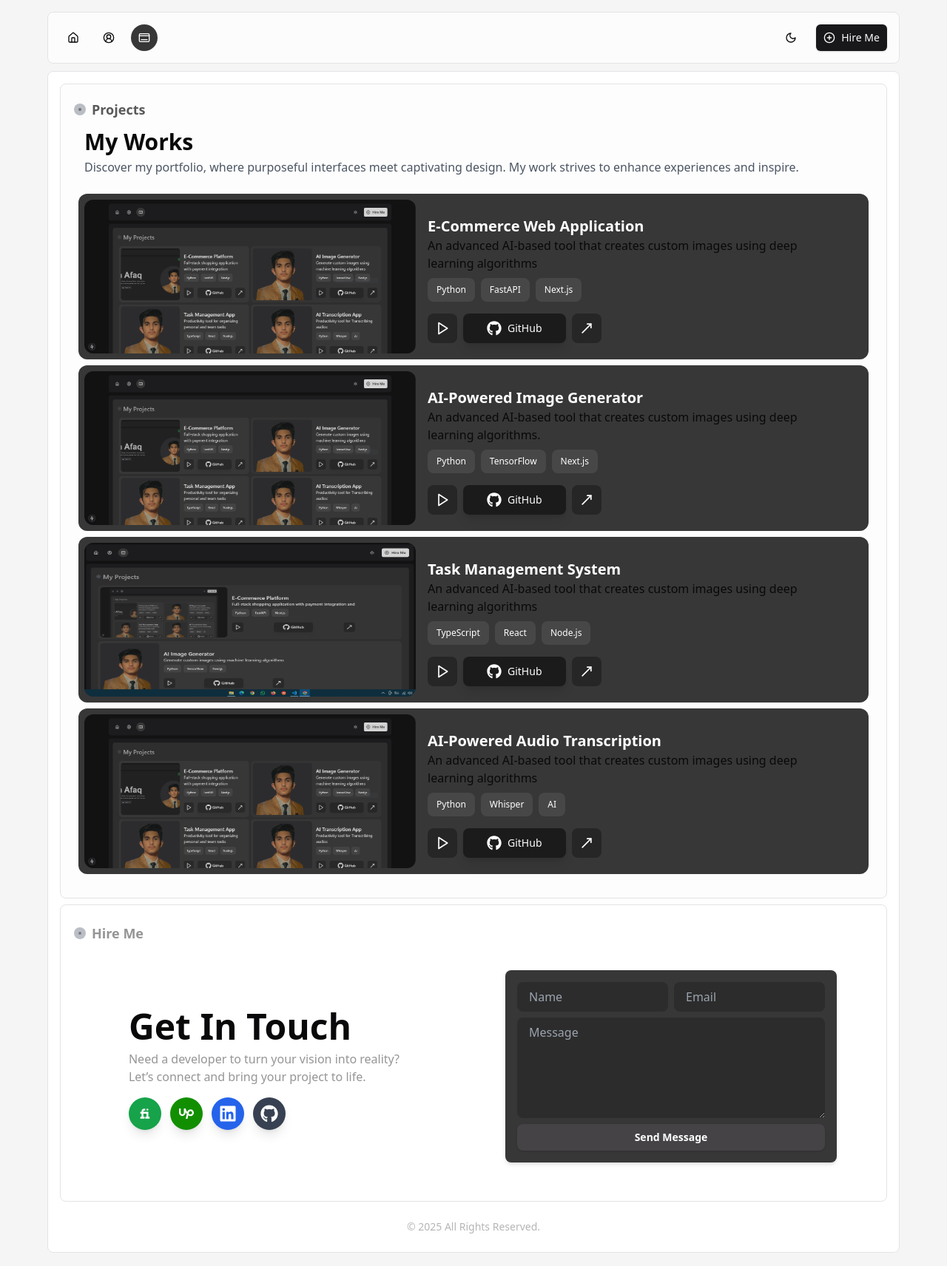
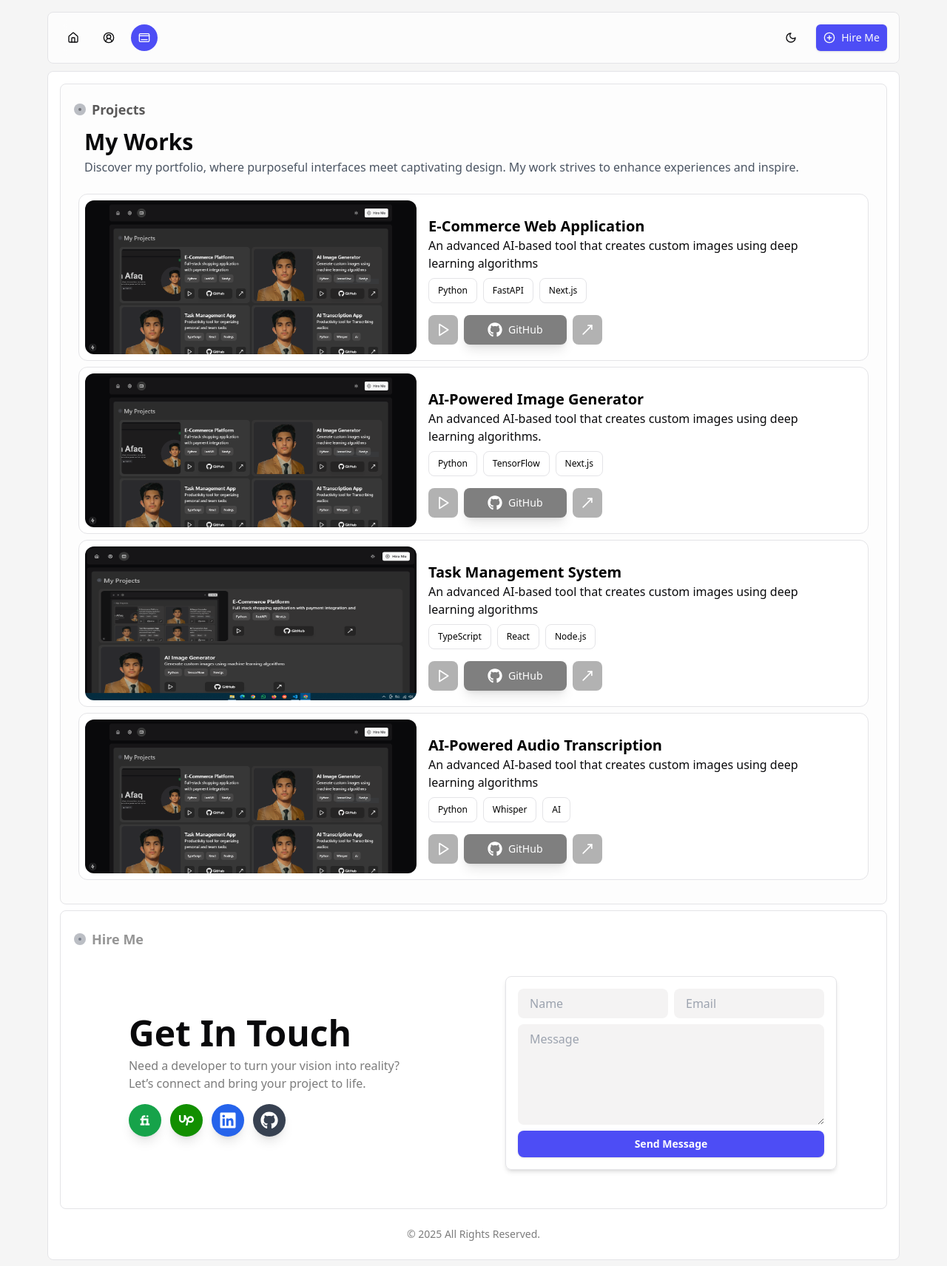
Before and after one commit to mafaqatiq/frontend, a Next.js app: page /projects in a window 1280 px wide. Shown: the whole page at 74% size. Built offline with nearby package versions, Linux system fonts and the light colour scheme.

Commit message:
setup of light thene

```diff
--- a/app/(root)/projects/[id]/page.tsx
+++ b/app/(root)/projects/[id]/page.tsx
@@ -33,7 +33,7 @@ const ProjectPage = () => {
       <section className="skills scroll-mt-24 dark:bg-[#2c2c2c] bg-[#FDFDFD] rounded-lg mt-6 mx-2 lg:mx-0 sm:mx-0 sm:mt-14 lg:mt-0 border">
         <div className="w-full px-6 py-8 text-white">
           <h1 className="text-3xl font-bold mb-4">{title}</h1>
-          <div className="relative w-full mx-auto">
+          <div className="relative w-full h-96 mx-auto">
             {imageUrls.length > 0 ? (
               <>
                 <Image
@@ -41,7 +41,7 @@ const ProjectPage = () => {
                   alt={title}
                   width={800}
                   height={400}
-                  className="w-full h-96 object-cover rounded-xl opacity-80"
+                  className="w-full h-96 object-fill rounded-xl opacity-80"
                 />
                 {imageUrls.length > 1 && (
                   <>
--- a/components/FooterSection.tsx
+++ b/components/FooterSection.tsx
@@ -2,7 +2,7 @@ import React from 'react'
 
 const FooterSection = () => {
   return (
-    <footer className="text-center text-[#b5b5b5] text-sm py-4 my-2 lg:my-0 sm:my-0">
+    <footer className="text-center dark:text-[#b5b5b5] text-[#7c7c7c] text-sm py-4 my-2 lg:my-0 sm:my-0">
       © {new Date().getFullYear()} All Rights Reserved.
     </footer>
   )
--- a/components/HeroScetion.tsx
+++ b/components/HeroScetion.tsx
@@ -124,7 +124,7 @@ const HeroScetion = () => {
               <div className="flex justify-center lg:justify-start sm:justify-start items-center">
                 <div className="flex mt-4   lg:justify-start lg:mx-0 sm:justify-start sm:mx-0">
                   <Button
-                    className="w-28"
+                    className="w-28 dark:bg-white dark:hover:bg-white/90 bg-[#4D4DF5] hover:bg-[#4D4DF5]/90"
                     onClick={() => {
                       const section = document.querySelector(".hire-me");
                       if (section) {
@@ -140,7 +140,7 @@ const HeroScetion = () => {
 
                   <Button
                     variant="secondary"
-                    className="w-30 ml-2 flex items-center justify-center dark:border-none border dark:hover:bg-[#303030] hover:bg-[#ccc8c8]"
+                    className="w-30 ml-2 flex items-center justify-center dark:border-none border dark:hover:bg-[#303030] hover:bg-[#edebeb]"
                     onClick={handleCopyEmail}
                   >
                     {copied ? (
--- a/components/HireMeSection.tsx
+++ b/components/HireMeSection.tsx
@@ -47,7 +47,7 @@ const HireMeSection = () => {
               <h1 className="my-2 text-2xl sm:text-4xl lg:text-5xl font-bold">
                 Get In Touch
               </h1>
-              <div className="hidden sm:hidden lg:block lg:text-base text-sm   sm:mr-6 text-[#959595] dark:text-[#b5b5b5] max-w-2xl mx-auto">
+              <div className="hidden sm:hidden lg:block lg:text-base text-sm   sm:mr-6 text-[#7c7c7c] dark:text-[#b5b5b5] max-w-2xl mx-auto">
                 <p>Need a developer to turn your vision into reality?</p>
                 <p>Let’s connect and bring your project to life.</p>
               </div>
@@ -76,21 +76,21 @@ const HireMeSection = () => {
           transition={{ duration: 0.8, ease: "easeOut" }}
           className="flex-1 flex justify-center  items-center mx-2 sm:mr-6 lg:mr-6  text-sm lg:text-base "
         >
-          <div className="bg-[#373737] hover:shadow-lg lg:p-4 sm:p-4 px-3 py-4 rounded-lg shadow-md w-full max-w-md">
+          <div className="dark:bg-[#373737] border hover:shadow-lg lg:p-4 sm:p-4 px-3 py-4 rounded-lg shadow-md w-full max-w-md">
             <form className="flex flex-col gap-2">
               <div className="flex flex-col sm:flex-row gap-2">
                 <div className="flex flex-col w-full">
                   <input
                     type="text"
                     placeholder="Name"
-                    className="w-full px-4 py-2 bg-[#2c2c2c] text-white rounded-lg focus:bg-[#222222]   focus:outline-none "
+                    className="w-full px-4 py-2 dark:bg-[#2c2c2c] bg-[#f4f3f3] dark:text-white text-black rounded-lg dark:focus:bg-[#222222] focus:bg-[#f7f5f5]   dark:focus:outline-double "
                   />
                 </div>
                 <div className="flex flex-col w-full">
                   <input
                     type="email"
                     placeholder="Email"
-                    className="w-full px-4 py-2 bg-[#2c2c2c] text-white rounded-lg focus:bg-[#222222]   focus:outline-none "
+                    className="w-full px-4 py-2 dark:bg-[#2c2c2c] bg-[#f4f3f3] dark:text-white text-black rounded-lg dark:focus:bg-[#222222]   dark:focus:outline-double  "
                   />
                 </div>
               </div>
@@ -99,10 +99,10 @@ const HireMeSection = () => {
                 <textarea
                   placeholder="Message"
                   rows={5}
-                  className="w-full px-4 py-2 bg-[#2c2c2c] text-white rounded-lg focus:bg-[#222222]   focus:outline-none  "
+                  className="w-full px-4 py-2 dark:bg-[#2c2c2c] bg-[#f4f3f3] dark:text-white text-black rounded-lg dark:focus:bg-[#222222]   dark:focus:outline-double  "
                 ></textarea>
               </div>
-              <Button className="w-full bg-[#454346] hover:bg-[#555355] text-white text-xs lg:text-sm sm:text-sm font-bold py-2 px-4 rounded-lg transition">
+              <Button className="w-full dark:bg-[#454346] bg-[#4D4DF5] hover:bg-[#4D4DF5]/90 dark:hover:bg-[#555355] text-white text-xs lg:text-sm sm:text-sm font-bold py-2 px-4 rounded-lg transition">
                 Send Message
               </Button>
             </form>
--- a/components/ModeToggle.tsx
+++ b/components/ModeToggle.tsx
@@ -14,9 +14,9 @@ export function ModeToggle() {
   };
 
   return (
-    <Button variant="ghost" size="icon" onClick={toggleTheme}>
+    <Button className="rounded-full dark:hover:bg-[#373737] hover:bg-[#e3e3e4]   " variant="ghost" size="icon" onClick={toggleTheme}>
       {/* Moon icon for light mode, Sun icon for dark mode */}
-      <Moon className="h-[1.2rem] w-[1.2rem] rotate-0 scale-100 transition-all dark:-rotate-90 dark:scale-0" />
+      <Moon className="h-[1.2rem] w-[1.2rem] rotate-0 scale-100 transition-all  dark:-rotate-90 dark:scale-0" />
       <Sun className="absolute h-[1.2rem] w-[1.2rem] rotate-90 scale-0 transition-all dark:rotate-0 dark:scale-100" />
       <span className="sr-only">Toggle theme</span>
     </Button>
--- a/components/Navbar.tsx
+++ b/components/Navbar.tsx
@@ -29,7 +29,7 @@ export default function Navbar() {
           <Button
             variant="ghost"
             size="icon"
-            className={`rounded-full ${pathname === "/" ? "bg-[#373737] text-white " : ""}`}
+            className={`hover:bg-[#e3e3e4] dark:hover:bg-[#373737] rounded-full ${pathname === "/" ? "bg-[#4D4DF5] hover:bg-[#4848fa] hover:text-white  dark:bg-[#373737] text-white " : ""}`}
             onClick={() => handleRedirect("/")}
           >
             <Home className="h-8 w-8" />
@@ -37,7 +37,7 @@ export default function Navbar() {
           <Button
             variant="ghost"
             size="icon"
-            className={`rounded-full ${pathname === "/profile" ? "bg-[#373737] text-white" : ""}`}
+            className={`hover:bg-[#e3e3e4] dark:hover:bg-[#373737] rounded-full ${pathname === "/profile" ? "bg-[#4D4DF5] hover:bg-[#4848fa] hover:text-white  dark:bg-[#373737] text-white" : ""}`}
             onClick={() => handleRedirect("/profile")}
           >
             <CircleUserRound className="h-8 w-8" />
@@ -45,7 +45,7 @@ export default function Navbar() {
           <Button
             variant="ghost"
             size="icon"
-            className={`rounded-full ${pathname === "/projects" ? "bg-[#373737] text-white" : ""}`}
+            className={`hover:bg-[#e3e3e4] dark:hover:bg-[#373737] rounded-full ${pathname === "/projects" ? "bg-[#4D4DF5] hover:bg-[#4848fa] hover:text-white dark:bg-[#373737] text-white" : ""}`}
             onClick={() => handleRedirect("/projects")}
           >
             <Dock className="h-8 w-8" />
@@ -53,7 +53,7 @@ export default function Navbar() {
         </div>
         <div className="flex items-center gap-1 lg:gap-3">
           <ModeToggle />
-          <Button className="w-24 ml-1" onClick={handleScroll}>
+          <Button className="w-24 ml-1 dark:bg-white dark:hover:bg-white/90 bg-[#4D4DF5] hover:bg-[#4D4DF5]/90  " onClick={handleScroll}>
             <CirclePlus className="h-5 w-5" /> Hire Me
           </Button>
         </div>
--- a/components/ProjectCards.tsx
+++ b/components/ProjectCards.tsx
@@ -52,7 +52,7 @@ export const ProjectCards = () => {
           >
             {/* Image - Displayed instead of icon */}
             <div
-            className="w-14 h-14 lg:flex sm:flex hidden items-center justify-center rounded-lg overflow-hidden bg-gradient-to-r dark:bg-black/50 bg-black/80 group-hover:opacity-90 transition-all shrink-0">
+            className="w-14 h-14 lg:flex sm:flex hidden items-center justify-center rounded-lg overflow-hidden bg-gradient-to-r dark:bg-black/50 bg-white dark:border-none border group-hover:opacity-90 transition-all shrink-0">
               <img src={service.imageUrl} alt={service.title} className="w-full h-full object-cover rounded-lg" />
             </div>
 
@@ -66,8 +66,8 @@ export const ProjectCards = () => {
 
             {/* Text Content */}
             <div className="mt-2 sm:mt-0 sm:ml-4 flex flex-col flex-grow text-start sm:text-left">
-              <h3 className="text-base sm:text-xl font-semibold">{service.title}</h3>
-              <p className="text-sm sm:text-md text-gray-600 dark:text-gray-300">{service.description}</p>
+              <h3 className="text-base sm:text-xl lg:text-xl font-semibold">{service.title}</h3>
+              <p className="text-sm sm:text-base lg:text-base text-gray-600 dark:text-gray-300">{service.description}</p>
             </div>
 
             {/* Right Arrow */}
--- a/components/ProjectCardsProjectPage.tsx
+++ b/components/ProjectCardsProjectPage.tsx
@@ -97,10 +97,10 @@ const ProjectCard: React.FC<ProjectCardProps> = ({
       initial={{ opacity: 0, y: 50 }}
       animate={hasAnimated ? { opacity: 1, y: 0 } : {}}
       transition={{ duration: 0.8, ease: "easeOut" }}
-      className="w-full rounded-xl justify-start items-center space-y-2 lg:gap-2 lg:flex overflow-hidden lg:py-2 sm:pt-4 pt-2 sm:pb-5 pb-4 px-2 bg-[#373737] hover:bg-[#353434]"
+      className="w-full rounded-xl justify-start items-center space-y-2 lg:gap-2 lg:flex overflow-hidden lg:py-2 sm:pt-4 pt-2 sm:pb-5 pb-4 px-2 dark:bg-[#373737] bg-white  dark:border-none border dark:hover:bg-[#353434]"
     >
       <div
-        className="relative lg:max-w-md w-full lg:h-52 sm:h-40 h-44 rounded-lg flex items-center justify-center opacity-80"
+        className="relative lg:max-w-md w-full lg:h-52 sm:h-40 h-44 rounded-lg flex items-center justify-center  "
         onMouseEnter={() => setIsHovered(true)}
         onMouseLeave={() => setIsHovered(false)}
       >
@@ -134,13 +134,13 @@ const ProjectCard: React.FC<ProjectCardProps> = ({
             )}
           </>
         ) : (
-          <p className="text-white text-lg">Project image</p>
+          <p className="dark:text-white text-black text-lg">Project image</p>
         )}
       </div>
 
       <div className="max-w-xl">
         <div className="px-2">
-          <h3 className="text-white text-sm sm:text-lg lg:text-xl font-semibold">
+          <h3 className="dark:text-white text-black text-sm sm:text-lg lg:text-xl font-semibold">
             {title}
           </h3>
           <p className="text-gray-250 text-xs sm:text-sm lg:text-base">
@@ -154,7 +154,7 @@ const ProjectCard: React.FC<ProjectCardProps> = ({
               <button
                 key={index}
                 disabled
-                className="flex text-xs lg:text-xs sm:text-xs items-center gap-2 bg-[#484747] text-white lg:px-3 px-3 mr-1 sm:m-0 lg:m-0 py-2 my-1 rounded-lg transition-all duration-300 hover:bg-[#585858]"
+                className="flex text-xs lg:text-xs sm:text-xs items-center gap-2   dark:bg-[#484747] text-black border dark:text-white lg:px-3 px-3 mr-1 sm:m-0 lg:m-0 py-2 my-1 rounded-lg transition-all duration-300 dark:hover:bg-[#585858]"
               >
                 {tech}
               </button>
--- a/components/ProjectsSection.tsx
+++ b/components/ProjectsSection.tsx
@@ -46,7 +46,6 @@ const ProjectsSection = () => {
             </button>
           </motion.div>
         </div>
-
         <ProjectCards />
       </div>
     </>
--- a/components/TestimonialSection.tsx
+++ b/components/TestimonialSection.tsx
@@ -154,7 +154,7 @@ const TestimonialSection = () => {
                     key={testimonial.id}
                     className="flex-none w-full sm:w-1/2 lg:w-1/3 px-2"
                   >
-                    <div className="rounded-lg p-6 dark:bg-[#373737] bg-[#f9f6f6]  shadow-lg h-full flex flex-col justify-between">
+                    <div className="rounded-lg p-6 dark:bg-[#373737] bg-[#ffffff] border shadow-lg h-full flex flex-col justify-between">
                       <div className="relative mb-4">
                         <Quote
                           size={32}
```
Also changed, not shown: app/(root)/page.tsx (+4 -4 lines), components/SkillsCards.tsx (+9 -9 lines).
